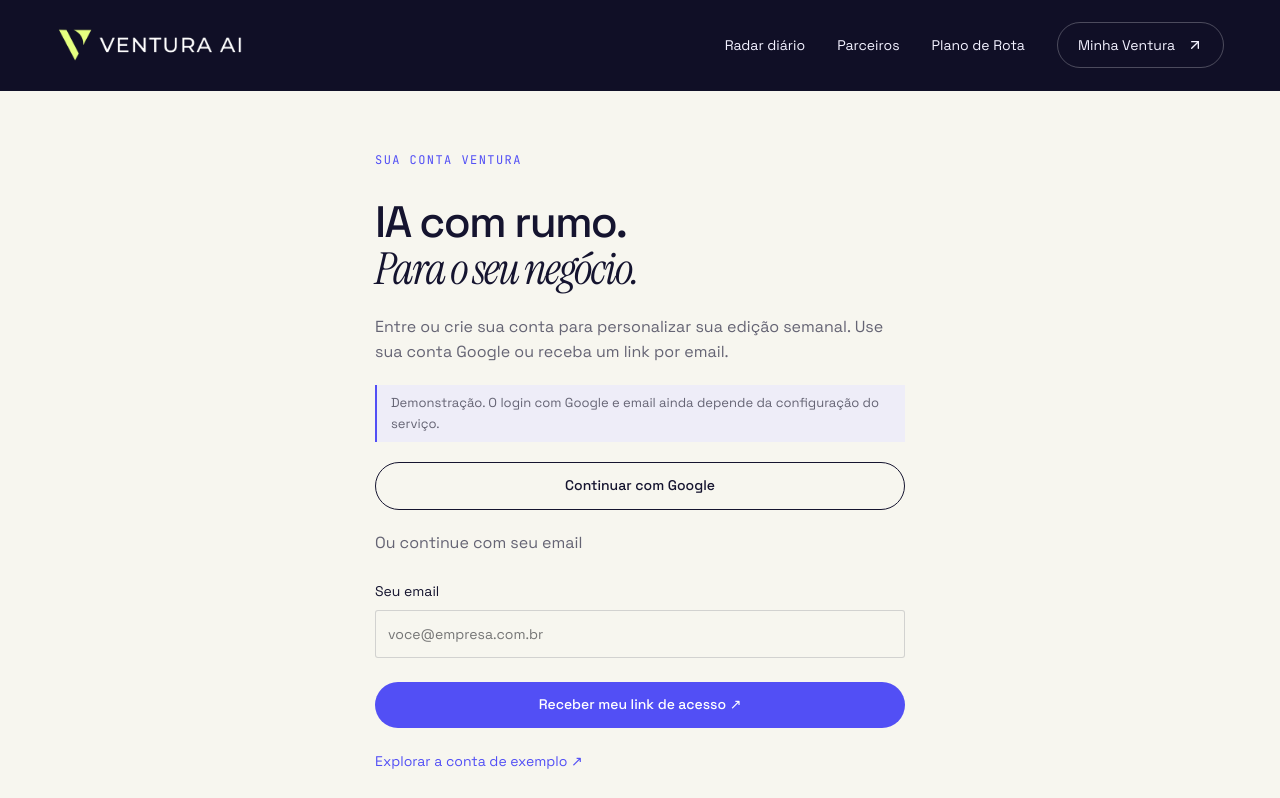
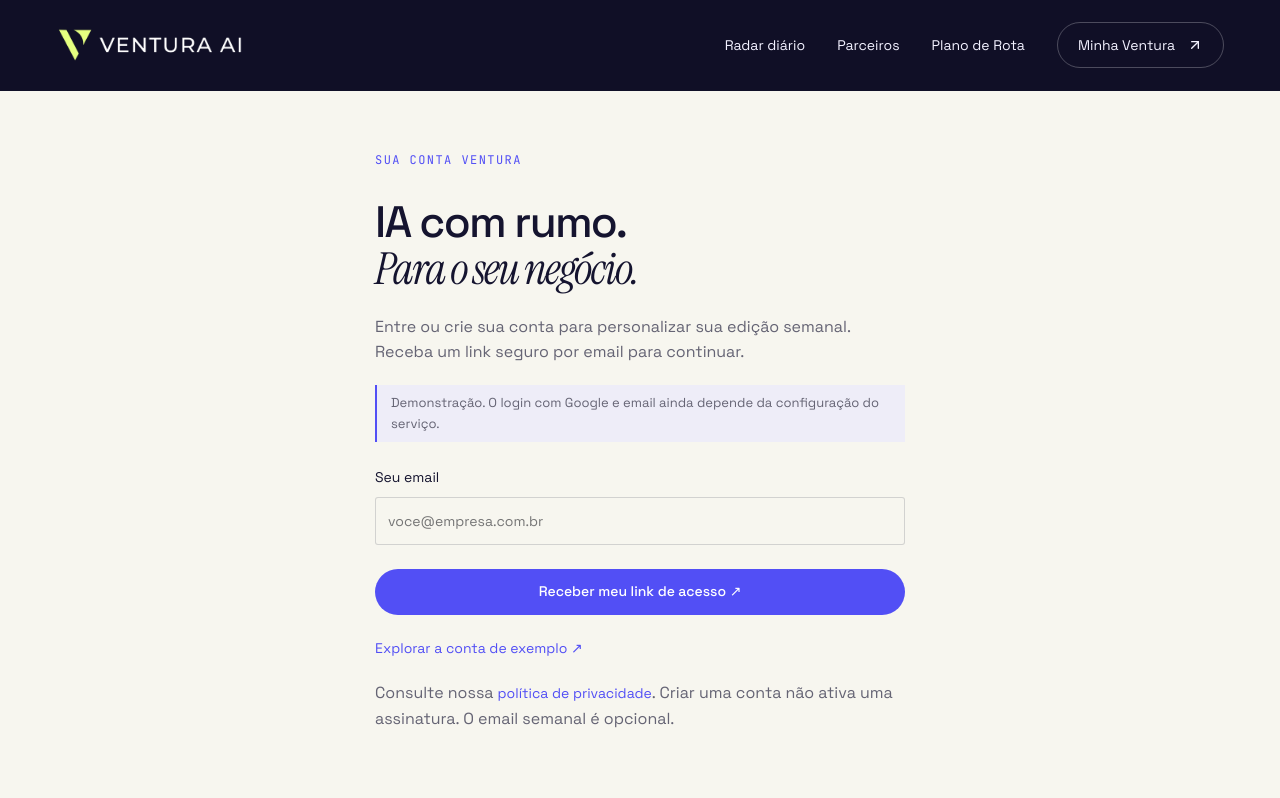
Before and after one commit to clayrice/radar-ventura, a Next.js app: page /login in a window 1280 px wide. Shown: the top 798 px of the page. Built offline with nearby package versions, Linux system fonts and the light colour scheme.

Commit message:
Conecta login real e preserva edição editorial na transição

```diff
--- a/app/actions.ts
+++ b/app/actions.ts
@@ -8,6 +8,7 @@ import {profileSchema} from '@/lib/validation';
 export type FormState={message:string;ok?:boolean};
 export async function login(_:FormState,form:FormData):Promise<FormState>{if(isDemo()||!configured())return {message:'Esta é uma demonstração. Você pode explorar a edição de exemplo sem entrar na conta.'};const email=z.email().safeParse(form.get('email'));if(!email.success)return {message:'Informe um email válido.'};const db=await sessionDb();const {error}=await db.auth.signInWithOtp({email:email.data,options:{emailRedirectTo:authCallbackUrl(process.env.APP_URL!,form.get('next'))}});return {message:error?'Não foi possível enviar o link. Tente novamente em alguns instantes.':'Confira seu email para acessar a conta pelo link seguro.',ok:!error};}
 export async function loginGoogle(_:FormState,form:FormData):Promise<FormState>{
+ if(process.env.GOOGLE_AUTH_ENABLED!=='true')return {message:'O acesso com Google ainda não está disponível. Use seu email.'};
  if(isDemo()||!configured())return {message:'O acesso com Google estará disponível quando a conexão de login for configurada. Por enquanto, explore a conta de exemplo.'};
  if(!process.env.APP_URL)return {message:'O acesso ainda está sendo configurado. Tente novamente mais tarde.'};
  let destination:string|undefined;
--- a/app/login/page.tsx
+++ b/app/login/page.tsx
@@ -10,10 +10,10 @@ export default async function Login({searchParams}:{searchParams:Promise<{error?
  return <main id="main" className="login">
   <span className="eyebrow">{partner?'SEJA PARCEIRO VENTURA':'SUA CONTA VENTURA'}</span>
   <h1>{partner?<>Seu conhecimento.<br/><em>Empresas com rumo.</em></>:<>IA com rumo.<br/><em>Para o seu negócio.</em></>}</h1>
-  <p>{partner?'Entre ou crie sua conta para cadastrar sua empresa como parceira.':'Entre ou crie sua conta para personalizar sua edição semanal.'} Use sua conta Google ou receba um link por email.</p>
+  <p>{partner?'Entre ou crie sua conta para cadastrar sua empresa como parceira.':'Entre ou crie sua conta para personalizar sua edição semanal.'} {process.env.GOOGLE_AUTH_ENABLED==='true'?'Use sua conta Google ou receba um link por email.':'Receba um link seguro por email para continuar.'}</p>
   {params.error&&<p role="alert">Não foi possível concluir o acesso. O link pode ter expirado ou a conexão foi cancelada. Tente novamente.</p>}
   {demo&&<p className="notice">Demonstração. O login com Google e email ainda depende da configuração do serviço.</p>}
-  <LoginForm next={next}/>
+  <LoginForm next={next} googleEnabled={process.env.GOOGLE_AUTH_ENABLED==='true'}/>
   {demo&&<Link className="text-link" href={next}>Explorar {partner?'o cadastro de parceiro':'a conta'} de exemplo ↗</Link>}
   <p>Consulte nossa <Link className="text-link" href="/privacy">política de privacidade</Link>. Criar uma conta não ativa uma assinatura. O email semanal é opcional.</p>
  </main>;
--- a/components/login-form.tsx
+++ b/components/login-form.tsx
@@ -1,16 +1,16 @@
 "use client";
 import {useActionState} from 'react';
 import {login,loginGoogle} from '@/app/actions';
-export function LoginForm({next}:{next:string}){
+export function LoginForm({next,googleEnabled}:{next:string;googleEnabled:boolean}){
  const [state,action,pending]=useActionState(login,{message:''});
  const [googleState,googleAction,googlePending]=useActionState(loginGoogle,{message:''});
  return <div>
-  <form action={googleAction}>
+  {googleEnabled&&<form action={googleAction}>
    <input type="hidden" name="next" value={next}/>
    <button className="button outline" disabled={googlePending||pending}>{googlePending?'Conectando…':'Continuar com Google'}</button>
    <p className="form-message" role="status">{googleState.message}</p>
-  </form>
-  <p>Ou continue com seu email</p>
+  </form>}
+  {googleEnabled&&<p>Ou continue com seu email</p>}
   <form action={action}>
    <input type="hidden" name="next" value={next}/>
    <label className="field">Seu email<input name="email" type="email" autoComplete="email" required placeholder="voce@empresa.com.br"/></label>
--- a/lib/data.ts
+++ b/lib/data.ts
@@ -3,7 +3,7 @@ import {showcaseItems} from './partner-showcases';
 import {dailyMix} from './editorial';
 import edition from '@/data/radar/edition.json';
 import {demoPartners} from './demo';
-import {isDemo,publicDb,checked} from './db';
+import {isDemo,isEditorialPreview,publicDb,checked} from './db';
 import type {Article,Partner} from './types';
-export async function articles():Promise<Article[]>{if(isDemo())return dailyMix(edition.articles); return dailyMix(checked(await publicDb().from('articles').select('id,title,summary,brazil_impact,cover_url,cover_caption,cover_credit,source_name,source_url,published_at,category,sectors,human_angle,perspective_attribution,editorial_score').eq('status','published').order('published_at',{ascending:false}).limit(60)) as Article[]);}
+export async function articles():Promise<Article[]>{if(isEditorialPreview())return dailyMix(edition.articles); return dailyMix(checked(await publicDb().from('articles').select('id,title,summary,brazil_impact,cover_url,cover_caption,cover_credit,source_name,source_url,published_at,category,sectors,human_angle,perspective_attribution,editorial_score').eq('status','published').order('published_at',{ascending:false}).limit(60)) as Article[]);}
 export async function partners():Promise<Partner[]>{if(isDemo())return demoPartners;const db=publicDb();const rows=checked(await db.from('partners').select('*').eq('active',true).order('name')) as Partner[];if(!rows.length)return rows;const showcases=checked(await db.from('partner_showcases').select('user_id,items,updated_at').in('user_id',rows.map(p=>p.owner_id).filter((id):id is string=>!!id)))||[];return rows.map(p=>{const showcase=showcases.find(s=>s.user_id===p.owner_id);return {...p,media:showcase?showcaseItems(showcase.items,showcase.updated_at):[]};});}
--- a/lib/db.ts
+++ b/lib/db.ts
@@ -4,6 +4,7 @@ import {createServerClient} from '@supabase/ssr';
 import {cookies} from 'next/headers';
 export const configured = () => Boolean(process.env.NEXT_PUBLIC_SUPABASE_URL && process.env.NEXT_PUBLIC_SUPABASE_ANON_KEY);
 export const isDemo = () => process.env.DEMO_MODE === 'true' || (!configured() && process.env.NODE_ENV !== 'production');
+export const isEditorialPreview = () => isDemo() || process.env.EDITORIAL_PREVIEW === 'true';
 const boundedFetch:typeof fetch=(input,init)=>fetch(input,{...init,signal:AbortSignal.timeout(10000)});
 export function publicDb(){
  if(!configured()) throw new Error('Supabase is not configured');
```
Also changed, not shown: app/page.tsx (+2 -2 lines), 1 other file (tests, documents, lock files or other folders).
